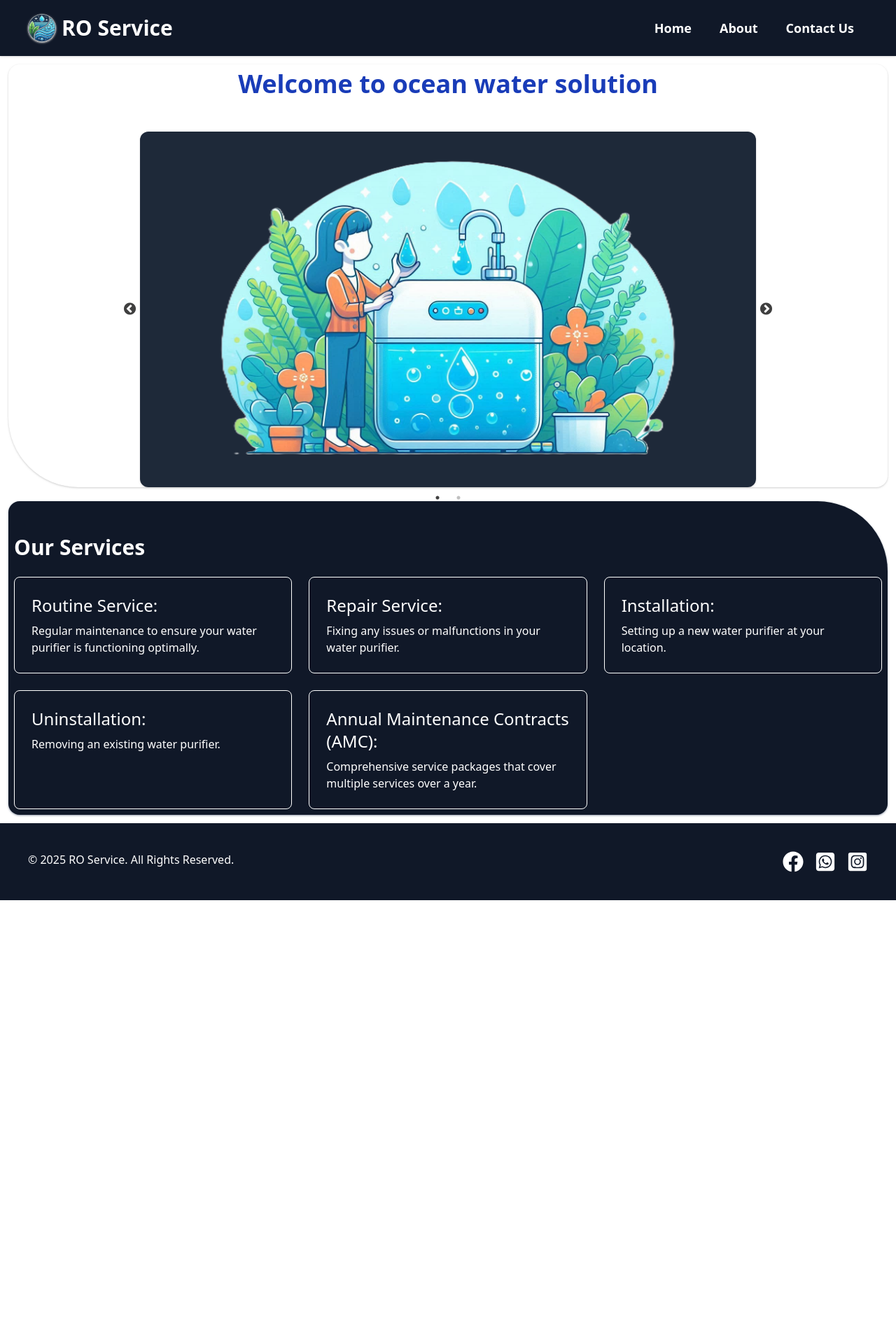
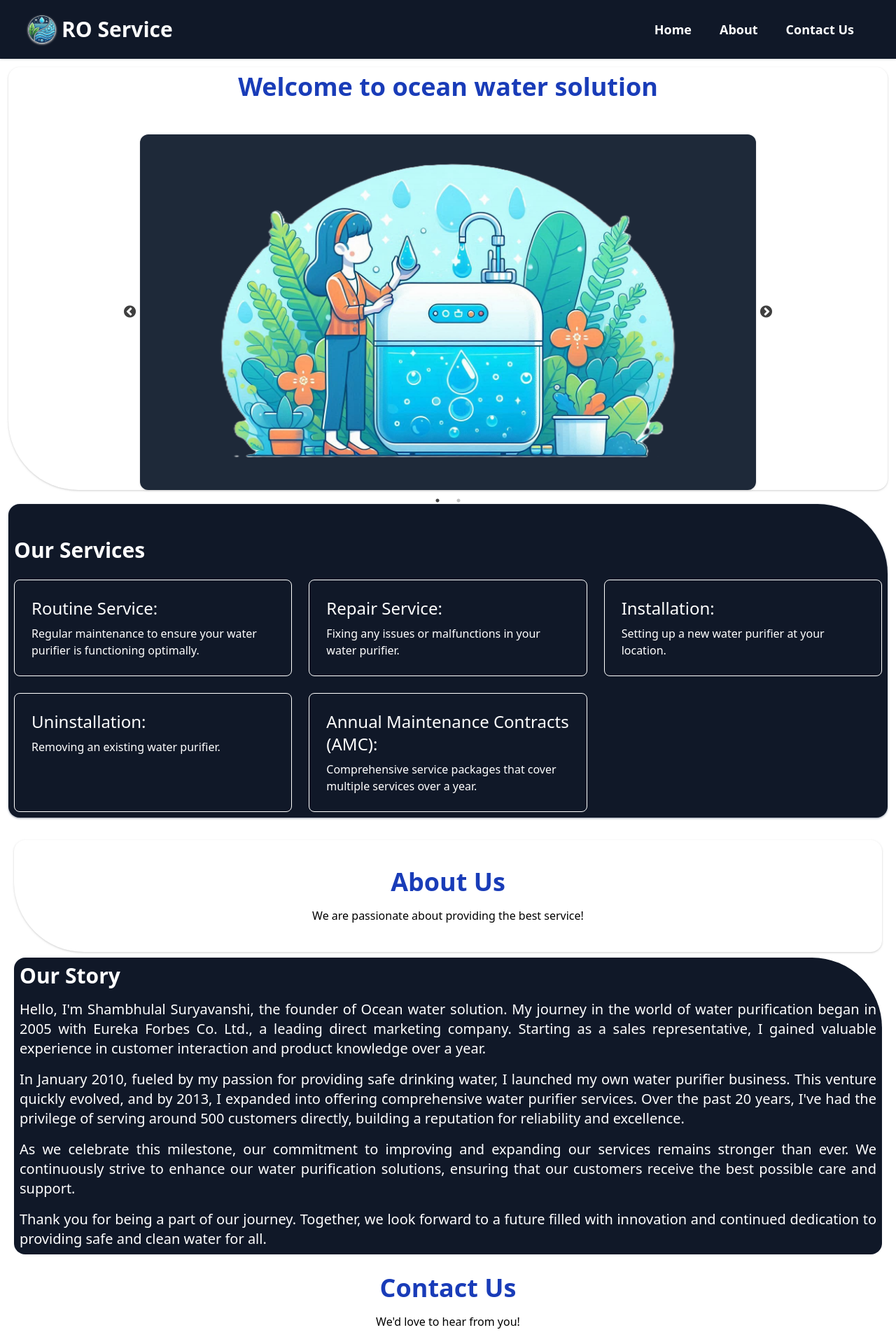
Before and after one commit to Harsh-Dev1602/RO-Helper, a React (Vite) app: page / in a window 1280 px wide. Shown: the top 1920 px of the page at 70% size. Before the commit the page ends 1286 px from the top, so only its background shows below. Built offline with nearby package versions, Linux system fonts and the light colour scheme.

Commit message:
Ocean-water-solution-update-1.1.1.6

```diff
--- a/package.json
+++ b/package.json
@@ -15,6 +15,7 @@
     "react-dom": "^18.3.1",
     "react-icons": "^5.4.0",
     "react-router-dom": "^7.1.4",
+    "react-scroll": "^1.9.3",
     "react-slick": "^0.30.3",
     "slick-carousel": "^1.8.1",
     "tailwindcss": "^4.0.2"
--- a/src/App.jsx
+++ b/src/App.jsx
@@ -1,5 +1,4 @@
 import React from 'react';
-import { BrowserRouter as Router, Routes, Route } from 'react-router-dom';
 import Home from './Pages/Home';
 import About from './Pages/About';
 import Contact from './Pages/Contact';
@@ -8,17 +7,16 @@ import Navbar from './Components/Navbar';
 
 function App() {
   return (
-    <Router>
-      <div>
+    <>
+    <div className="">
        <Navbar/>
-        <Routes>
-          <Route path="/" element={<Home />} />
-          <Route path="/about" element={<About />} />
-          <Route path="/contact" element={<Contact />} />
-        </Routes>
-        <Footer />
-      </div>
-    </Router>
+       <Home/>
+       <About/>
+       <Contact/>
+       <Footer/>
+    </div>
+
+    </>
   );
 }
 
--- a/src/Components/Navbar.jsx
+++ b/src/Components/Navbar.jsx
@@ -1,9 +1,9 @@
 import React from 'react';
-import { Link } from 'react-router-dom';
 import { useState } from 'react';
 import { RiMenuUnfold4Line } from "react-icons/ri";
 import { RiCloseFill } from "react-icons/ri";
 import Logo from "../../public/Img/LOGO.png"
+import { Link } from 'react-scroll';
 
 function Navbar() {
   const [openMenu, setMenu] = useState(false);
@@ -11,37 +11,41 @@ function Navbar() {
     {
       id: 1,
       text: "Home",
-      to: "/"
     },
     {
       id: 2,
       text: "About",
-      to: "/about"
     },
     {
       id: 3,
       text: "Contact Us",
-      to: "/contact"
     },
   ]
   return (
     <>
       <header className="w-full shadow shadow-[#cccccc94] sticky  top-0 left-0   bg-gray-900 text-white px-10 py-5 z-40">
         <div className="  container mx-auto flex justify-between items-center">
-          <Link to="/" className=" flex justify-center items-center gap-2 cursor-pointer">
+          <div  className=" flex justify-center items-center gap-2 cursor-pointer">
             <img src={Logo} className=' w-10  shadow shadow-[#ccc] rounded-full ' />
             <h1 className="text-3xl  font-bold">RO Service</h1>
-          </Link>
+          </div>
 
-          <nav className=' hidden   lg:block'>
+          <nav className=' hidden   lg:flex'>
             {
-              menuName.map(({ id, text, to }) => (
-                <Link to={to} key={id} className="px-5 py-2 rounded-md font-semibold  text-lg hover:bg-gray-800  hover:text-white">{text}</Link>
+              menuName.map(({ id, text }) => (
+               <Link
+                to={text}
+                activeClass="active"
+                spy={true}
+                smooth={true}
+                offset={-70}
+                duration={500}
+             key={id} className="px-5 py-2 rounded-md font-semibold cursor-pointer  text-lg hover:bg-gray-800  hover:text-white">{text}</Link>
               ))
             }
           </nav>
 
-          <div className="lg:hidden block text-3xl text-white" onClick={() => setMenu(!openMenu)}>
+          <div className="lg:hidden block text-3xl text-white cursor-pointer" onClick={() => setMenu(!openMenu)}>
             {openMenu ? <RiCloseFill /> : <RiMenuUnfold4Line />}
           </div>
 
@@ -51,8 +55,15 @@ function Navbar() {
           <div className="w-full  h-auto left-0 fixed top-21 lg:hidden ">
             <nav className='w-full rounded-xl py-10 h-full bg-gray-900 text-white flex justify-center items-center flex-col '>
               {
-                menuName.map(({ id, text, to }) => (
-                  <Link to={to} key={id} onClick={() => setMenu(!openMenu)} className="w-[90%] text-center  py-3 rounded-md font-semibold  text-xl  active:bg-gray-800">{text}</Link>
+                menuName.map(({ id, text }) => (
+                 <Link
+                  to={text}
+                  activeClass="active"
+                  spy={true}
+                  smooth={true}
+                  offset={-70}
+                  duration={500}
+                 key={id} onClick={() => setMenu(!openMenu)} className="w-[90%] text-center  py-3 rounded-md font-semibold cursor-pointer  text-xl  active:bg-gray-800">{text}</Link>
                 ))
               }
             </nav>
--- a/src/Pages/About.jsx
+++ b/src/Pages/About.jsx
@@ -2,7 +2,7 @@ import React from 'react';
 
 function About() {
   return (
-    <div className="container mx-auto p-5 text-black">
+    <div name="About" className="container mx-auto p-5 text-black">
       <header className="text-center py-10 rounded-2xl rounded-bl-[100px]  shadow shadow-[#cccc]">
         <h1 className="text-4xl font-bold text-blue-800">About Us</h1>
         <p className="mt-4">We are passionate about providing the best service!</p>
--- a/src/Pages/Contact.jsx
+++ b/src/Pages/Contact.jsx
@@ -7,7 +7,7 @@ import { FaInstagramSquare } from "react-icons/fa";
 
 function Contact() {
   return (
-    <div className=" container mx-auto p-2">
+    <div name="Contact Us" className=" container mx-auto p-2">
       <header className="text-center">
         <h1 className="text-4xl font-bold text-blue-800">Contact Us</h1>
         <p className="mt-4">We'd love to hear from you!</p>
--- a/src/Pages/Home.jsx
+++ b/src/Pages/Home.jsx
@@ -19,7 +19,7 @@ function Home() {
   };
 
   return (
-    <div className=" mx-auto p-3 z-30">
+    <div name="Home" className=" mx-auto p-3 z-30">
       <div className=" shadow shadow-[#cccc]   rounded-2xl rounded-bl-[100px]">
         <header className="text-center p-2">
 
```
Also changed, not shown: 1 other file (tests, documents, lock files or other folders).
